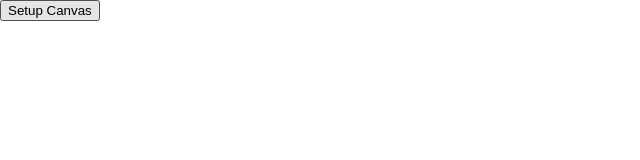
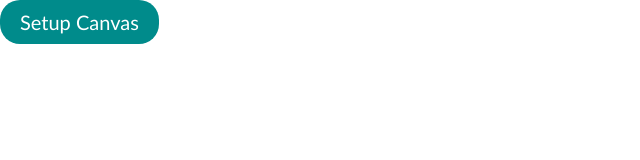
Before and after one commit to tnekent/odin-etch-a-sketch, a plain HTML site: page index.html in a window 1280 px wide. Shown: the whole page, without its empty margins (0-640 px from the left). Drawn offline with Linux system fonts and the light colour scheme.

Commit message:
Add styling to setup canvas button

```diff
--- a/style.css
+++ b/style.css
@@ -6,6 +6,15 @@ body {
     margin: 0 auto;
 }
 
+#setup-canvas {
+    background-color: darkcyan;
+    font-family: 'Trebuchet MS', 'Lucida Sans Unicode', 'Lucida Grande', 'Lucida Sans', Arial, sans-serif;
+    color: white;
+    border: none;
+    font-size: 20px;
+    padding: 10px 20px;
+    border-radius: 20px;
+}
 
 .container {
     width: 100vh;
```
